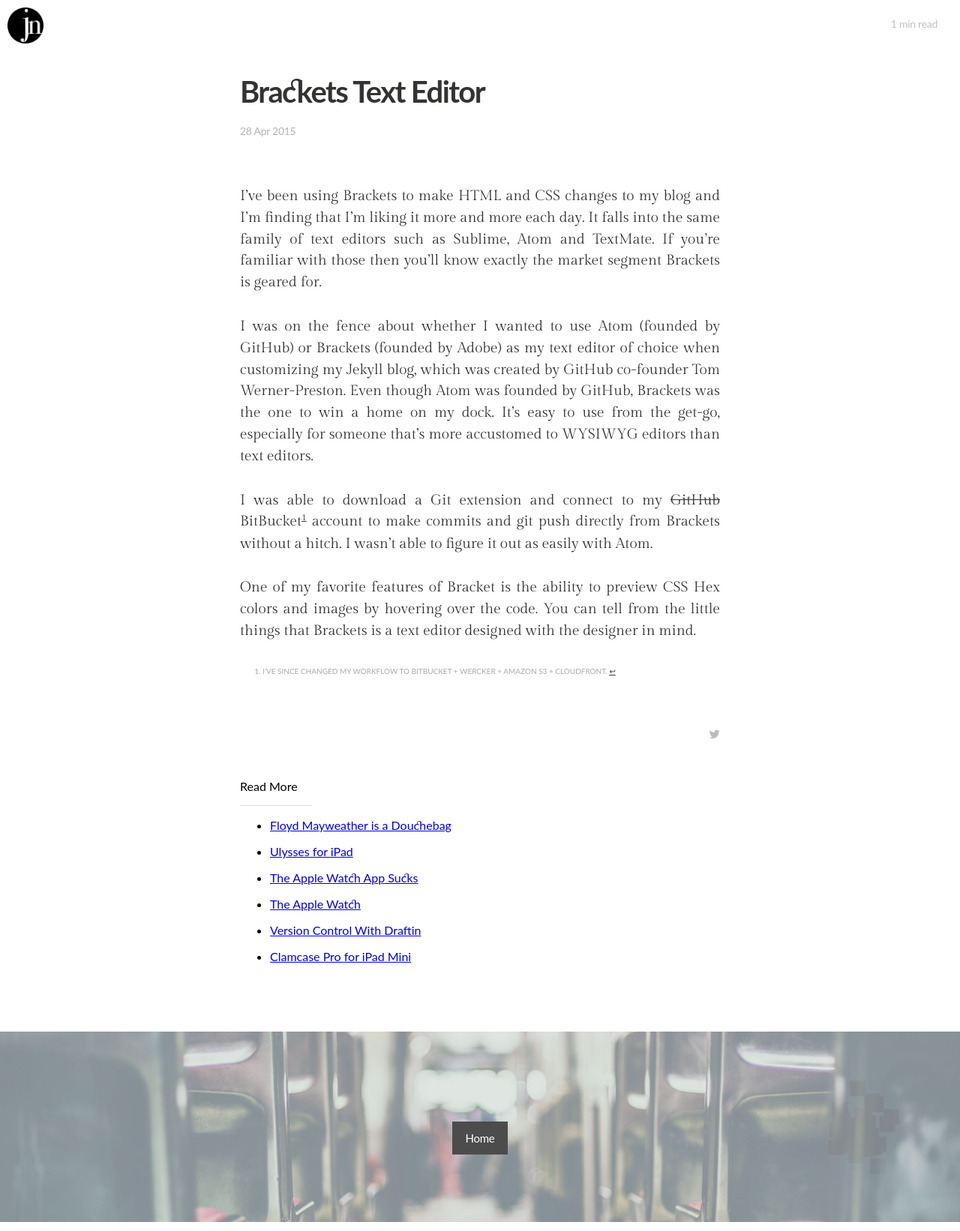
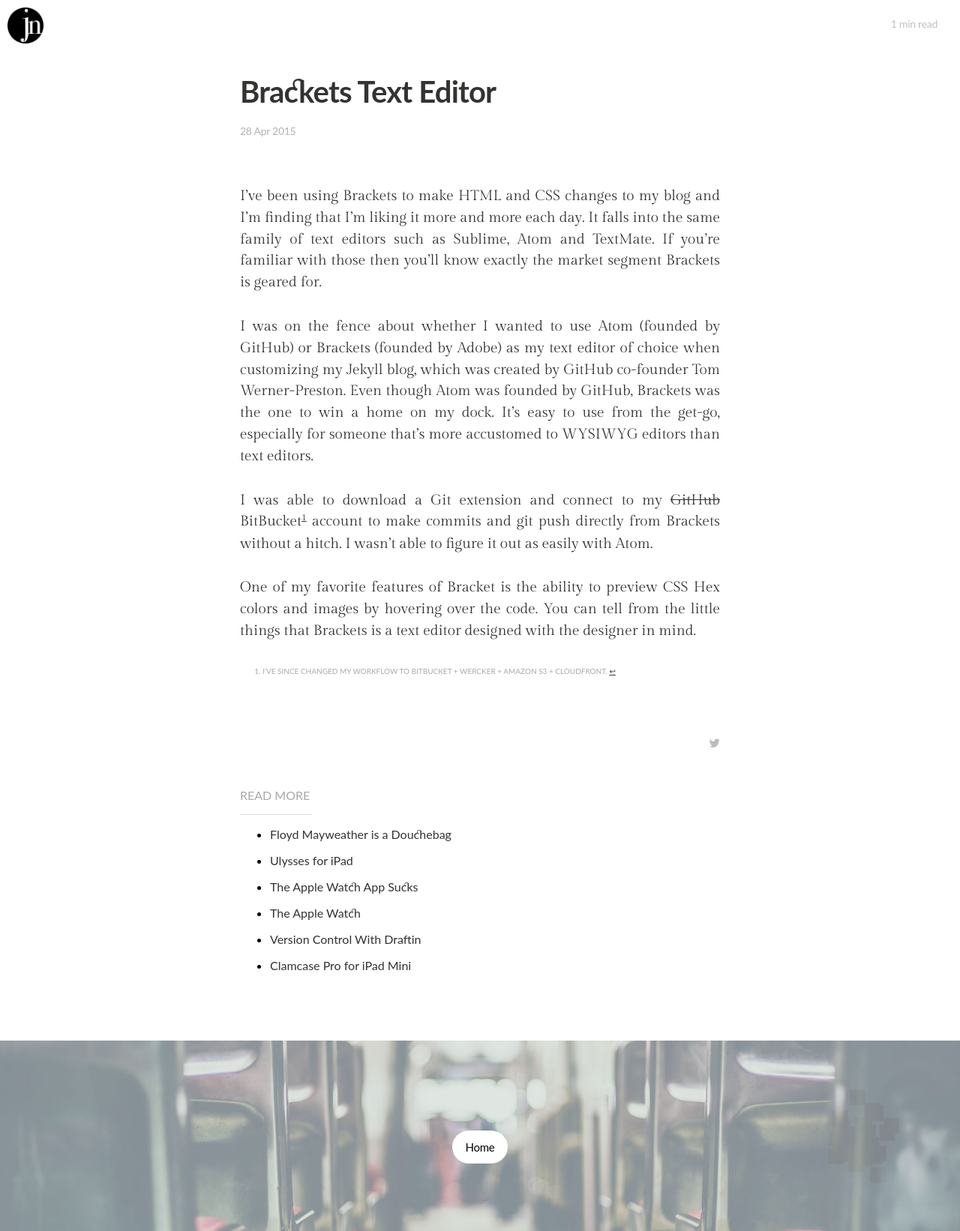
Before and after one commit to uxjulia/jekyll-blog, a Jekyll site: the page built from _posts/2015-04-28-brackets-text-editor.md, in a window 1280 px wide. Shown: the whole page at 75% size. Built offline with Jekyll 4.4.1, drawn with Linux system fonts in a browser that asks for light colours; nearby versions of some CDN libraries; some web fonts are replaced; Markdown is read by kramdown in place of the engine named in the settings.

Commit message:
add font, change letter spacing, other style changes for read more

```diff
--- a/css/main.sass
+++ b/css/main.sass
@@ -11,7 +11,7 @@
 $rs: 16px
 
 $font-serif: Gilda Display, Linux Libertine
-$font-sans: Lato, Open Sans, MundoSans, "Helvetica Neue", Arial, Helvetica, sans-serif
+$font-sans: "proxima-nova", Lato, Open Sans, MundoSans, "Helvetica Neue", Arial, Helvetica, sans-serif
 
 
 @mixin respond-to($breakpoint)
@@ -139,7 +139,7 @@
     &:last-child
       border-bottom: 0px
     .post-title
-      // letter-spacing: -0.02em
+      letter-spacing: -0.02em
       font-weight: 400
       font-style: normal
       display: block
@@ -276,7 +276,7 @@
     .post-title
       font-weight: 700
       font-style: normal
-      letter-spacing: -0.04em
+      letter-spacing: -0.02em
       font-size: 50px
       line-height: 1.1
       color: #fff
@@ -325,7 +325,7 @@
     .post-title
       font-weight: 700
       font-style: normal
-      letter-spacing: -0.04em
+      letter-spacing: -0.02em
       font-size: 40px
       line-height: 1.1
       color: #333332
@@ -544,10 +544,10 @@
       padding: 0
       font-weight: 400
       font-style: normal
-      font-size: 22px
-      line-height: 1.1
+      font-size: 1.2em
+      line-height: 1.5
       margin-left: 30px
-      // margin-bottom: 12px
+      margin-bottom: 12px
       padding-top: 2px
       p
         padding: 0 0 golden-ratio(1rem,  1)
@@ -580,6 +580,21 @@
       margin: 16px 0 16px 0px
       border: 0px solid #ddd
       border-top: 1px solid #ddd
+    .related-posts
+      font-family: $font-sans
+      .title
+        font-weight: 400
+        color: #a9a9a9
+        text-transform: uppercase
+      p
+        color: #666
+        font-size: 1em
+        font-weight: 300
+      a
+        color: #333
+        text-decoration: none
+        &:hover
+          text-decoration: underline
     .spotlight
       font-family: $font-serif
     .isLeft
@@ -629,6 +644,11 @@
       width: 48%
       @include respond-to(800)
         width: 100%
+      a
+        color: #333
+        text-decoration: none
+        &:hover
+          text-decoration: underline
       .book-title
         font-size: 20px
         color: #666
@@ -714,6 +734,7 @@
     left: 0
     right: 0
     bottom: 0
+    background-color: #cacaca
     text-indent: -9999px
     background-size: cover
     background-repeat: no-repeat
@@ -767,11 +788,11 @@
       text-decoration: none
       cursor: pointer
       height: 44px
-      background: #4C4C4C
-      color: #fff
+      background: #fff
+      color: #000
       vertical-align: middle
       box-sizing: border-box
-      // border-radius: 999em
+      border-radius: 444em
       line-height: 44px
       padding: 0 18px
 
```
